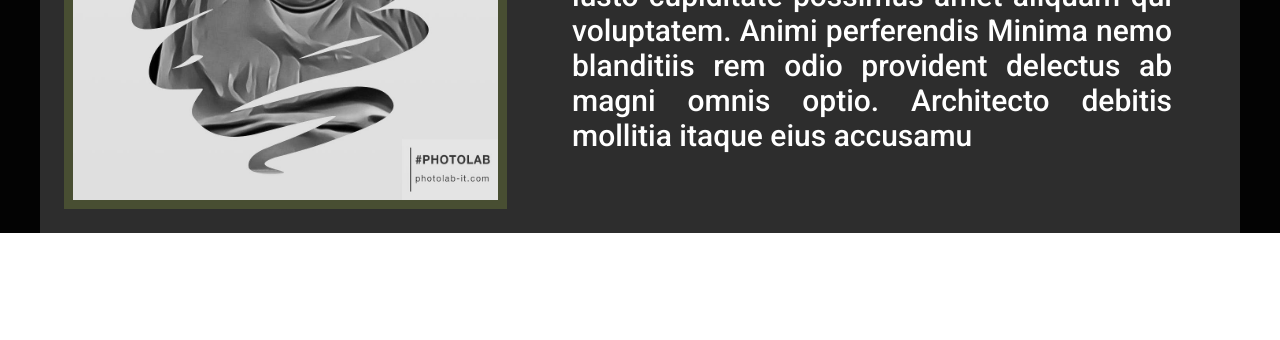
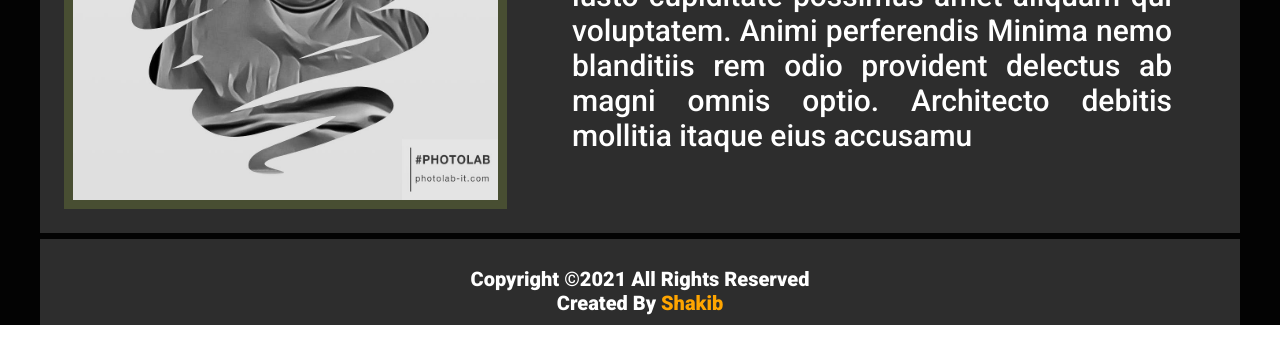
Before and after one commit to shakib907/portfolio, a plain HTML site: page about_me.html in a window 1280 px wide. Shown: the part 460-800 px from the top of the page. Drawn offline with Linux system fonts and the light colour scheme.

Commit message:
2nd change

```diff
--- a/about_me.html
+++ b/about_me.html
@@ -60,7 +60,17 @@
     <!--about end-->
 
 
+ <!--footer start-->
 
+   <footer class="foot">
+    <h4>Copyright ©2021 All Rights Reserved<br>
+
+         Created By <a href="https://www.youtube.com/watch?v=HzjmSndfmcs" target="_blank">Shakib</a></h4>
+
+
+    </footer>
+
+    <!--footer start-->
 
 
 
```
Also changed, not shown: contact.html (+10 -0 lines), portfolio.html (+10 -0 lines), service.html (+10 -0 lines).
